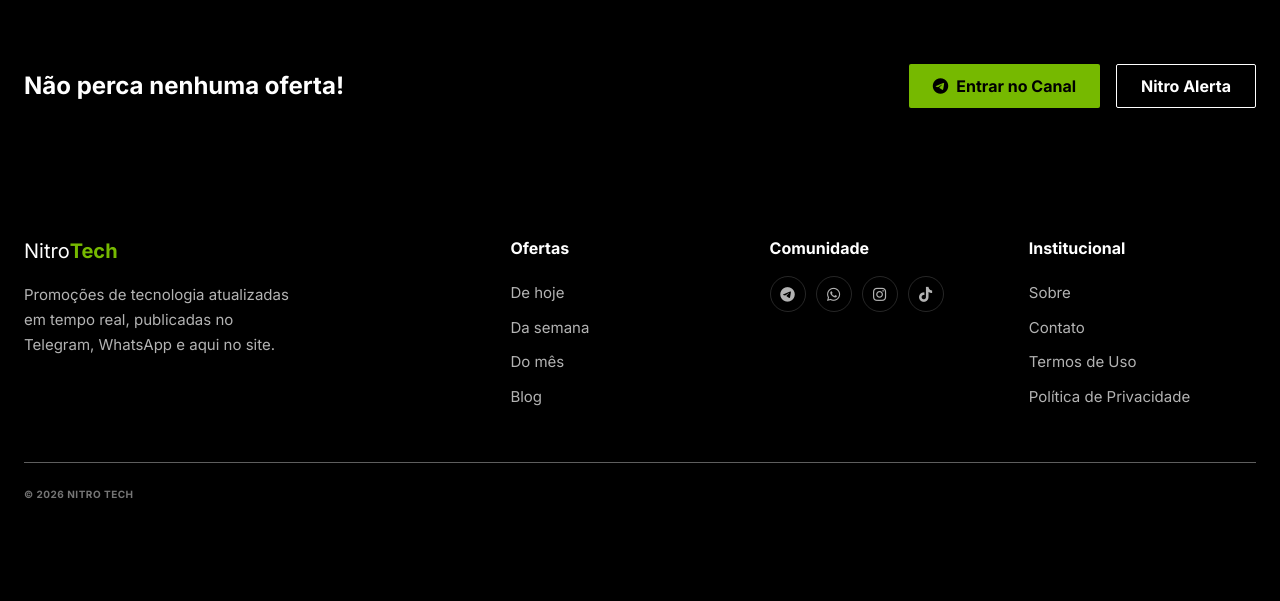
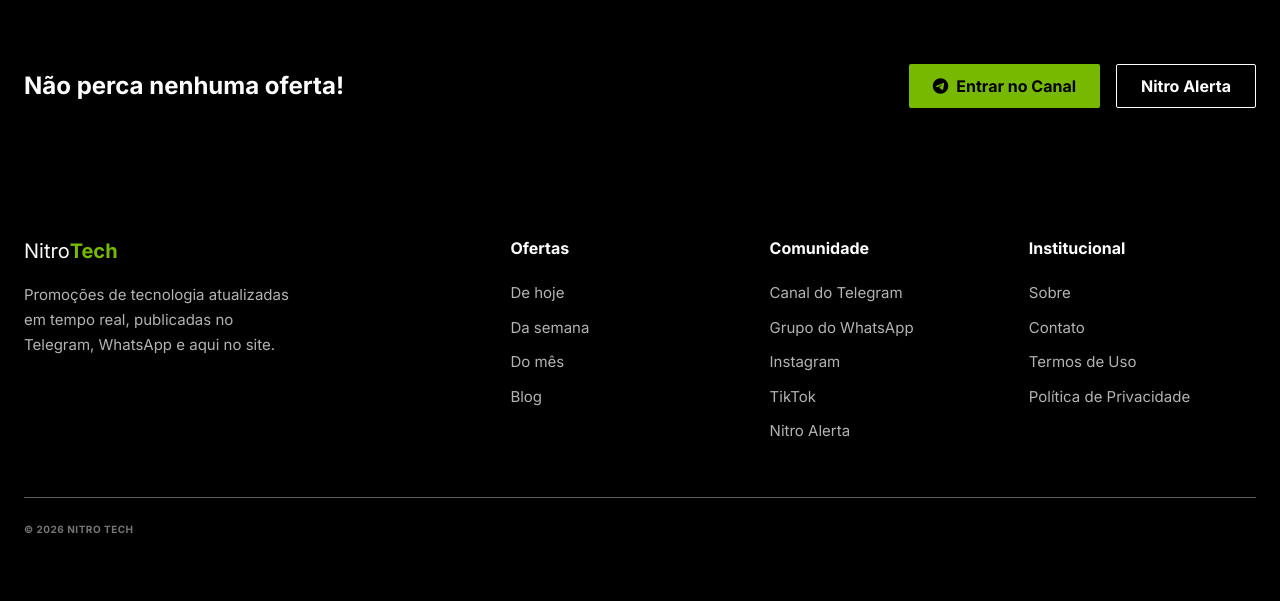
Before and after one commit to andresperes33/andrebot, a Django app: page /contato/ in a window 1280 px wide. Shown: the part 1009-1610 px from the top of the page. Before the commit the page ends 1507 px from the top, so only its background shows below. Run offline with Django 5.2, Linux system fonts and the light colour scheme.

Commit message:
Footer: reverte Comunidade para links de texto (remove apenas icones)

```diff
--- a/bot/templates/bot/base.html
+++ b/bot/templates/bot/base.html
@@ -128,12 +128,11 @@
         </div>
         <div>
             <div class="footer-heading">Comunidade</div>
-            <div class="footer-social">
-                <a href="https://t.me/Nitro_Tech_1" target="_blank" class="footer-social-icon" aria-label="Telegram"><i class="fab fa-telegram-plane"></i></a>
-                <a href="https://chat.whatsapp.com/Jxjt68Mfr9J4tx1vIS82DD" target="_blank" class="footer-social-icon" aria-label="WhatsApp"><i class="fab fa-whatsapp"></i></a>
-                <a href="https://www.instagram.com/nitro_tech_brasil/" target="_blank" class="footer-social-icon" aria-label="Instagram"><i class="fab fa-instagram"></i></a>
-                <a href="https://www.tiktok.com/@nitrotech.store" target="_blank" class="footer-social-icon" aria-label="TikTok"><i class="fab fa-tiktok"></i></a>
-            </div>
+            <a href="https://t.me/Nitro_Tech_1" target="_blank" class="footer-link">Canal do Telegram</a>
+            <a href="https://chat.whatsapp.com/Jxjt68Mfr9J4tx1vIS82DD" target="_blank" class="footer-link">Grupo do WhatsApp</a>
+            <a href="https://www.instagram.com/nitro_tech_brasil/" target="_blank" class="footer-link">Instagram</a>
+            <a href="https://www.tiktok.com/@nitrotech.store" target="_blank" class="footer-link">TikTok</a>
+            <a href="{% url 'nitroalerta' %}" class="footer-link">Nitro Alerta</a>
         </div>
         <div>
             <div class="footer-heading">Institucional</div>
```
